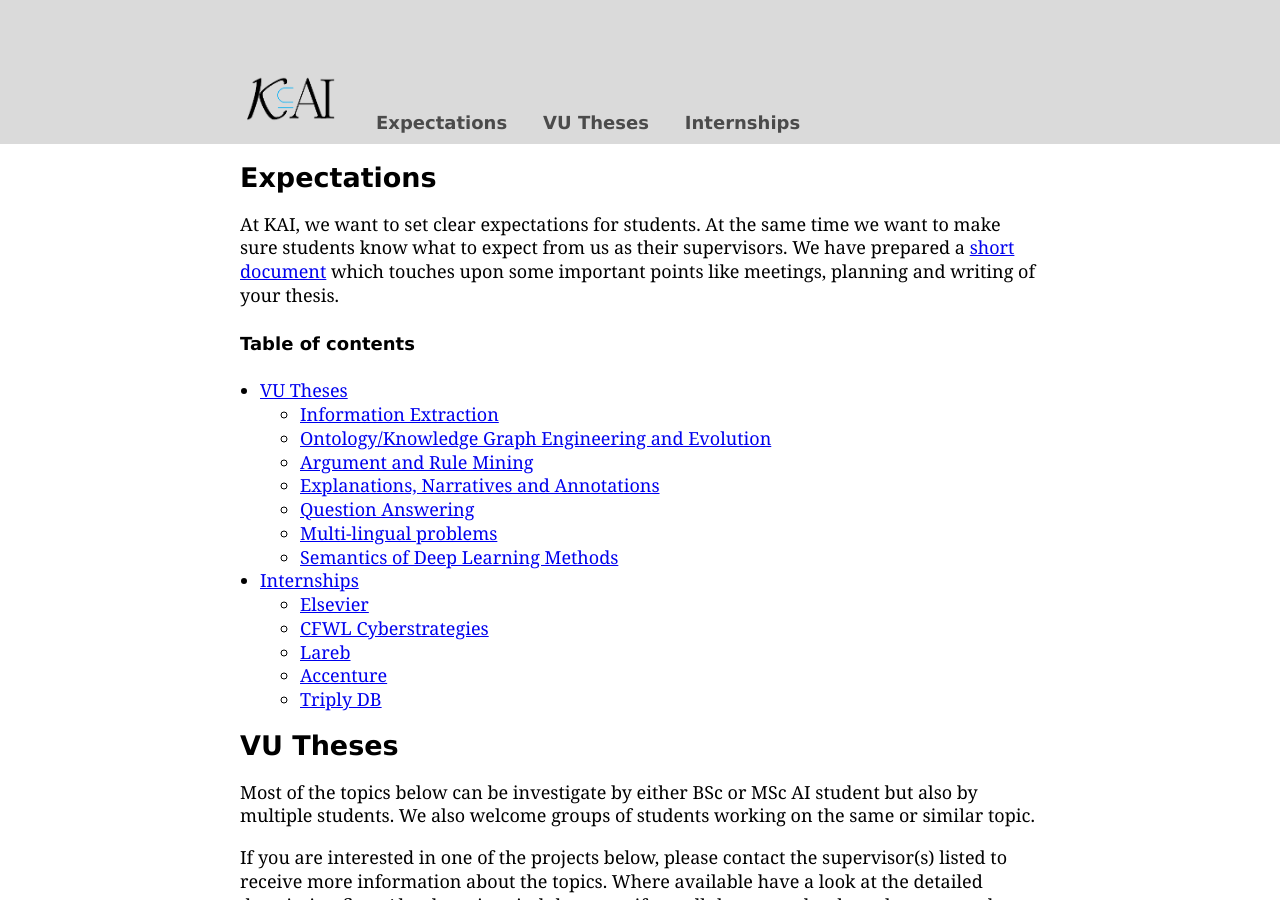
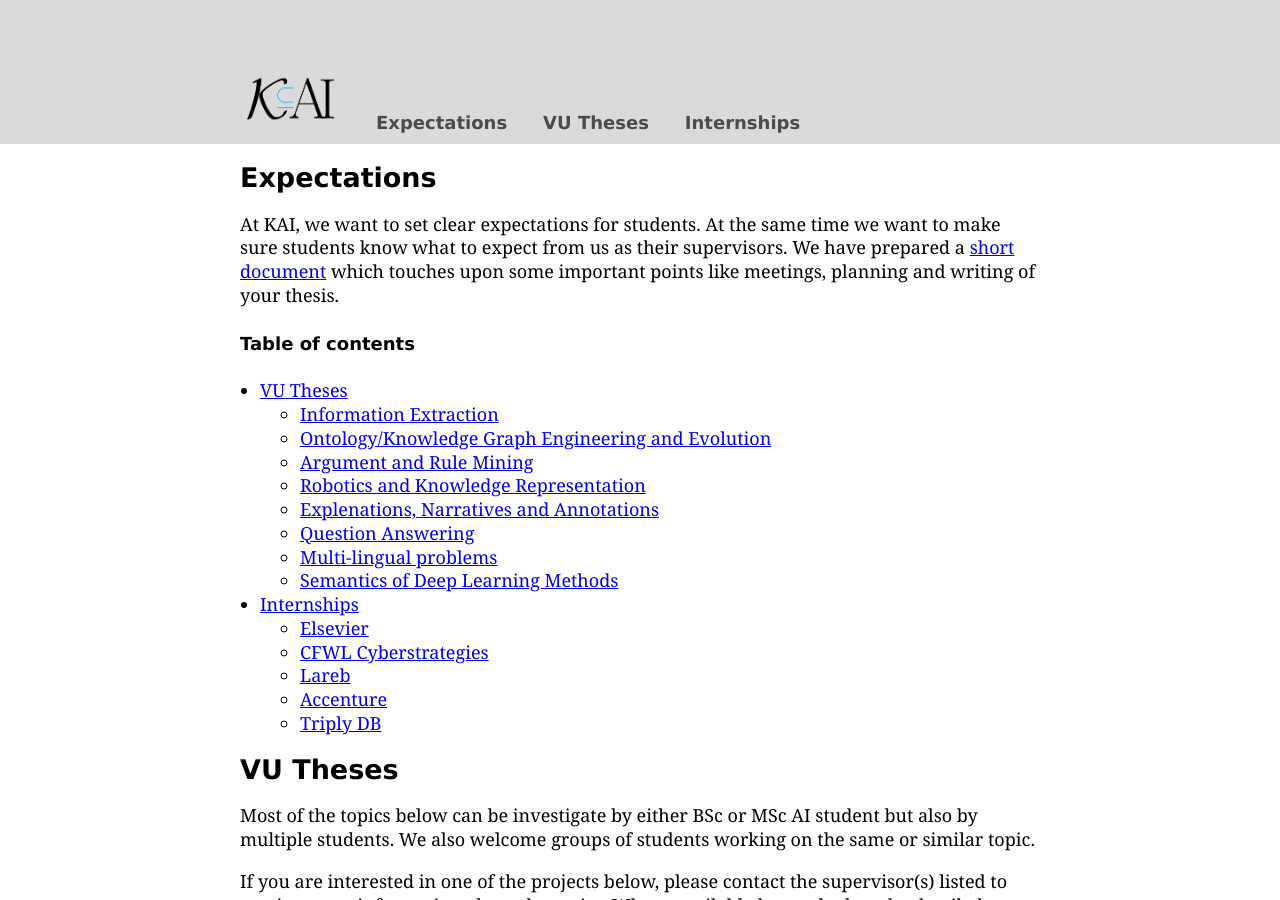
Before and after one commit to kai-vu/site, a Jekyll site: the page built from theses/index.md, in a window 1280 px wide and 900 px high. Built offline with Jekyll 4.4.1, drawn with Linux system fonts in a browser that asks for light colours; our own code applies the rules of GitHub Pages for plain Markdown files.

Commit message:
fixing toc

```diff
--- a/theses/index.md
+++ b/theses/index.md
@@ -5,8 +5,8 @@
 <nav><ul>
 <li class="home"><a href="/"> <img src="../../images/logos/KAI_logo_small_transp.png" alt="KAI" width="100"/></a></li>
 <li><a href="supervision_guidlines">Expectations</a></li>
-<li><a href="#vutheses">VU Theses</a></li>
- <li><a href="#internships">Internships</a></li>
+<li><a href="#VU_Theses">VU Theses</a></li>
+ <li><a href="#Internships">Internships</a></li>
  </ul></nav>
 
 
@@ -14,20 +14,22 @@
 At KAI, we want to set clear expectations for students. At the same time we want to make sure students know what to expect from us as their supervisors. We have prepared a <a href="supervision_guidlines">short document</a> which touches upon some important points like meetings, planning and writing of your thesis.
 
 #### Table of contents
-- <a href="#vutheses">VU Theses</a>
-    - <a href="#informationextraction">Information Extraction</a>
-    - <a href="#ontology/knowledge">Ontology/Knowledge Graph Engineering and Evolution</a>
-    - <a href="#argumentandrulemining">Argument and Rule Mining</a>
-    - <a href="#explanationsnarrativesannotations">Explanations, Narratives and Annotations</a>
-    - <a href="#questionanswering">Question Answering</a>
-    - <a href="#multilingualproblems">Multi-lingual problems</a>
-    - <a href="#semanticsofdeeplearningmethods">Semantics of Deep Learning Methods</a>
-- <a href="#internships">Internships</a>
-    - <a href="#elsevier">Elsevier</a>
-    - <a href="#cflwcyberstrategies">CFWL Cyberstrategies</a>
-    - <a href="#lareb">Lareb</a>
-    - <a href="#accenture">Accenture</a>
-    - <a href="#triplydb">Triply DB</a>
+- <a href="#VU_Theses">VU Theses</a>
+    - <a href="#Information_Extraction">Information Extraction</a>
+    - <a href="#Ontology/Knowledge_Graph_Engineering_and_Evolution">Ontology/Knowledge Graph Engineering and Evolution</a>
+    - <a href="#Argument_and_Rule_Mining">Argument and Rule Mining</a>
+    - <a href="#Robotics_and_Knowledge_Representation">Robotics and Knowledge Representation</a>
+    - <a href="#Explenations_Narratives_and_Annotations">Explenations, Narratives and Annotations</a>
+    - <a href="#Question-Answering">Question Answering</a>
+    - <a href="#Multi-lingual_problems">Multi-lingual problems</a>
+    - <a href="#Semantics_of_Deep_Learning_Methods">Semantics of Deep Learning Methods</a>
+- <a href="#Internships">Internships</a>
+    - <a href="#Elsevier">Elsevier</a>
+    - <a href="#CFWL_Cyber_Strategies">CFWL Cyberstrategies</a>
+    - <a href="#Lareb">Lareb</a>
+    - <a href="#Accenture">Accenture</a>
+    - <a href="#Triply_DB">Triply DB</a>
+
 
 ## VU Theses
 
```
